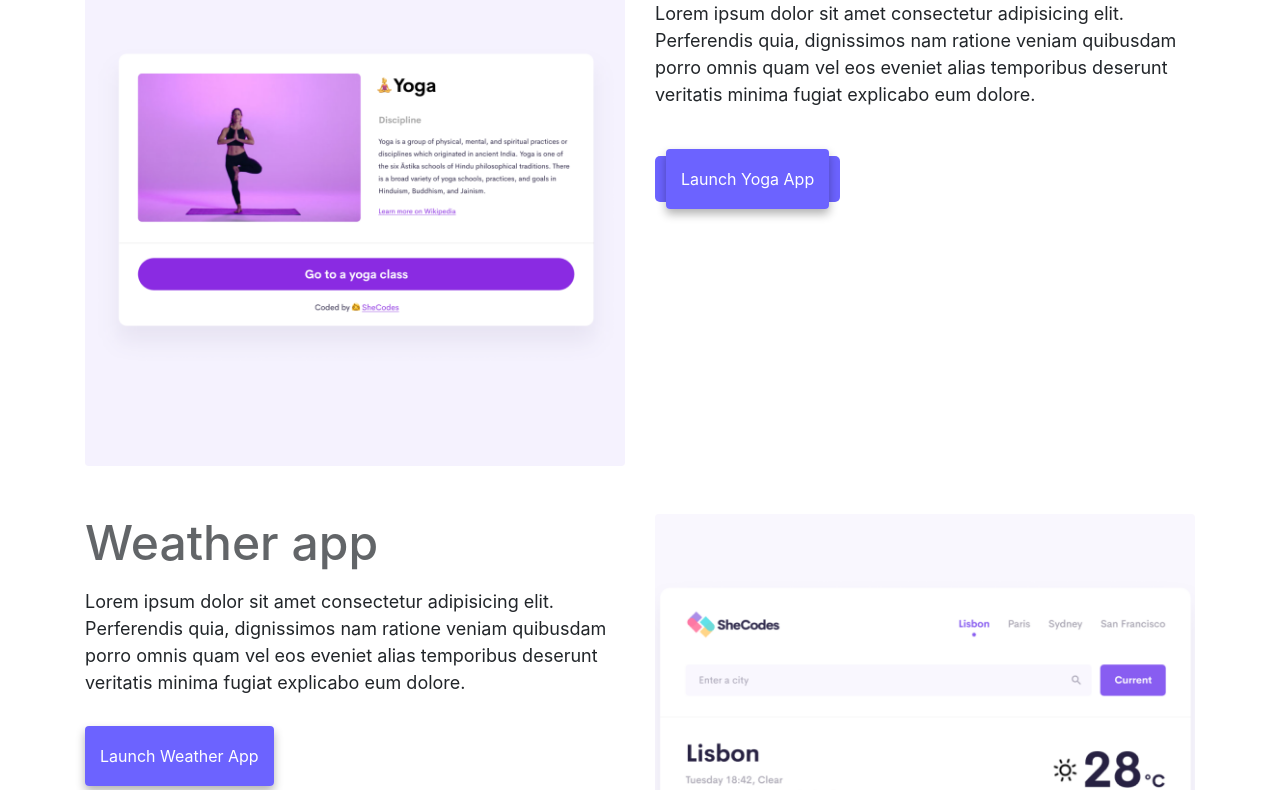
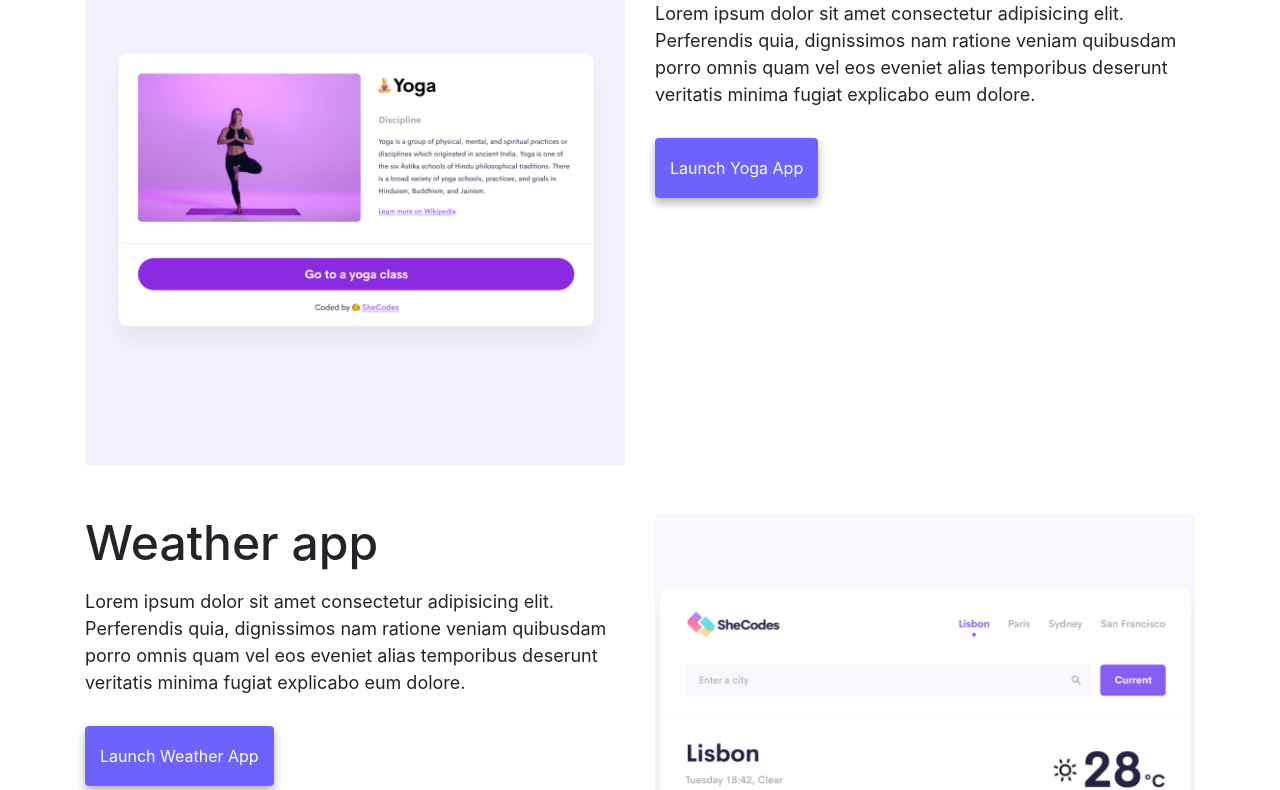
Before and after one commit to Denise148/About-me, a plain HTML site: page index.html in a window 1280 px wide. Shown: the part 598-1388 px from the top of the page. Drawn offline with nearby package versions, Linux system fonts and the light colour scheme.

Commit message:
removed unwanted css

```diff
--- a/index.html
+++ b/index.html
@@ -97,14 +97,12 @@
             explicabo eum dolore.
           </p>
           <div class="mt-5">
-            <button class="btn btn-purple">
             <a
               href="index.html#contact-me"
               class="primary-link"
               title="Yoga Project"
               >Launch Yoga App</a
             >
-            </button>
           </div>
         </div>
       </div>
--- a/style.css
+++ b/style.css
@@ -12,7 +12,6 @@ h1,
 h2,
 h3 {
   margin: 0;
-  opacity: 0.7;
 }
 
 h1 {
```
Lines whose indentation alone changed are shown as unchanged.
